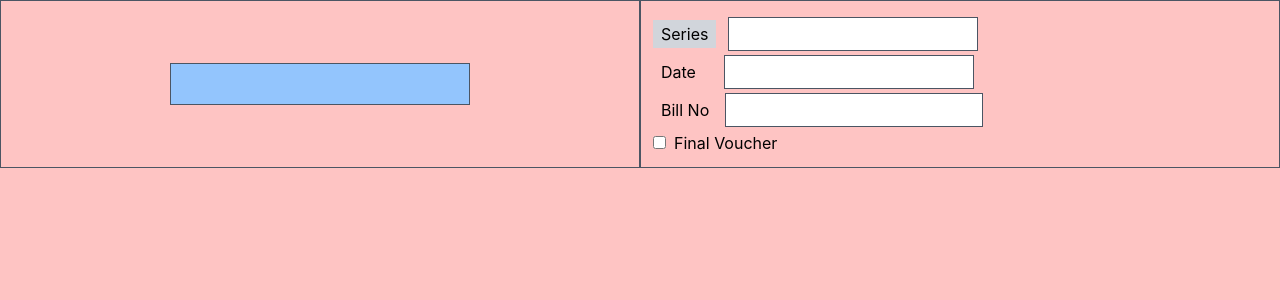
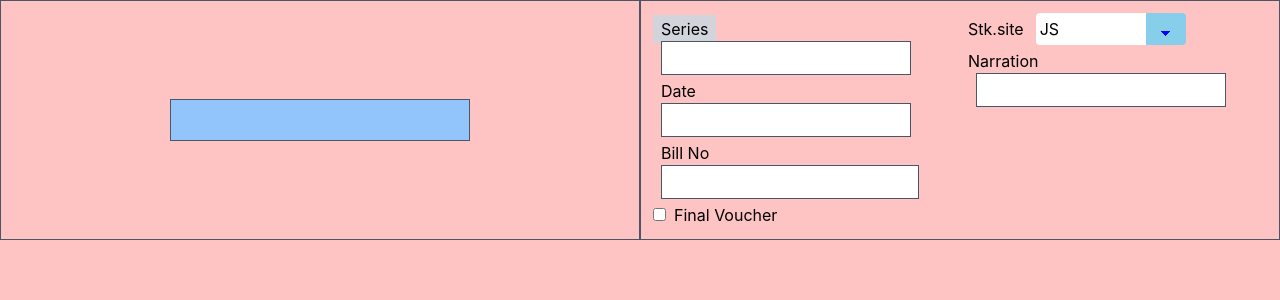
Before and after one commit to DevRefaul/minimal_excel_sheet_design, a React (Create React App) app: page / in a window 1280 px wide. Shown: the top 300 px of the page. Built offline with nearby package versions, Linux system fonts and the light colour scheme.

Commit message:
top section is done

```diff
--- /dev/null
+++ b/src/Pages/SimplePage.css
@@ -0,0 +1,36 @@
+select {
+
+    /* styling */
+    background-color: white;
+    border-radius: 4px;
+    display: inline-block;
+    font: inherit;
+    line-height: 1.5em;
+    padding: 0.5em 3.5em 0.5em 1em;
+
+    /* reset */
+
+    margin: 0;
+    -webkit-box-sizing: border-box;
+    -moz-box-sizing: border-box;
+    box-sizing: border-box;
+    -webkit-appearance: none;
+    -moz-appearance: none;
+}
+
+
+select.classic {
+    background-image:
+        linear-gradient(45deg, transparent 50%, blue 50%),
+        linear-gradient(135deg, blue 50%, transparent 50%),
+        linear-gradient(to right, skyblue, skyblue);
+    background-position:
+        calc(100% - 20px) calc(1em + 2px),
+        calc(100% - 15px) calc(1em + 2px),
+        100% 0;
+    background-size:
+        5px 5px,
+        5px 5px,
+        2.5em 2.5em;
+    background-repeat: no-repeat;
+}
--- a/src/Pages/SimplePage.jsx
+++ b/src/Pages/SimplePage.jsx
@@ -1,9 +1,10 @@
 import React from "react";
+import "./SimplePage.css";
 
 const SimplePage = () => {
   return (
     <section className="bg-[#FEC4C3] h-[100vh] overflow-scroll">
-      <div className="grid grid-cols-2">
+      <div className="grid lg:grid-cols-[2fr,4fr] xl:grid-cols-2">
         {/*top left side section */}
         <div className="border border-gray-600 flex justify-center items-center">
           <input
@@ -15,8 +16,8 @@ const SimplePage = () => {
 
         {/* top right side section */}
         <div className="border border-gray-600">
-          <div className="p-3">
-            {/* top right left section */}
+          <div className="p-3 grid lg:grid-cols-[3fr,2fr] xl:grid-cols-2 gap-4">
+            {/* top right left section start*/}
             <div>
               {/* series input  */}
               <div className="my-1">
@@ -65,9 +66,38 @@ const SimplePage = () => {
                 <label htmlFor="finalVoucher">Final Voucher</label>
               </div>
             </div>
+            {/* top right left section end*/}
 
-            {/* top right - right section */}
-            <div></div>
+            {/* top right - right section  start*/}
+            <div>
+              {/* stk site section */}
+              <div>
+                <label htmlFor="stkSite" className="mr-3">
+                  Stk.site
+                </label>
+                <select
+                  name="stkSite"
+                  id="stkSite"
+                  className="classic p-1 w-[150px]"
+                >
+                  <option value="js">JS</option>
+                  <option value="react">React</option>
+                </select>
+              </div>
+
+              {/* narration input */}
+              <div className="my-1">
+                <label htmlFor="narration" className=" mr-1">
+                  Narration
+                </label>
+                <input
+                  type="text"
+                  id="narration"
+                  className="border border-gray-600 outline-none mx-2 w-[250px] p-1"
+                />
+              </div>
+            </div>
+            {/* top right - right section  end*/}
           </div>
         </div>
       </div>
```
